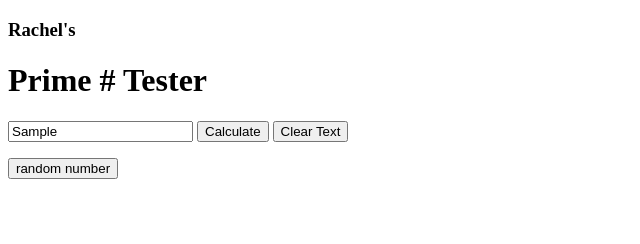
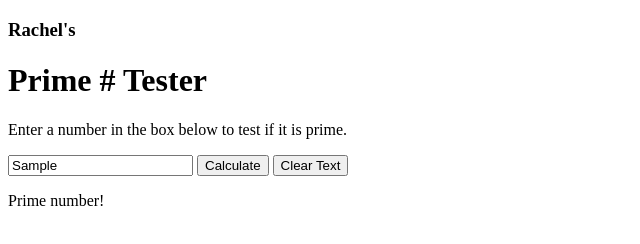
Before and after one commit to yakmonger/prime-tester, a plain HTML site: page index.html in a window 1280 px wide. Both pictures are taken after typing "Sample" into the empty fields and a click on the button "Calculate". Shown: the whole page, without its empty margins (0-640 px from the left). Drawn offline with Linux system fonts and the light colour scheme.

Commit message:
Update index.html

```diff
--- a/index.html
+++ b/index.html
@@ -3,13 +3,9 @@
 <body>
 <h3>Rachel's</h3>
 <h1>Prime # Tester</h1>
-
-<p id="d"></p>
-
+<p id="demo"></p>
 <input type="text" id="myText" value="">
-
-<button onclick="calcPrime()">Calculate</button>
-
+<button onclick="myFunction()">Calculate</button>
 <button onclick="clearFunction()">Clear Text</button>
 
 <p id="pr"></p>
@@ -18,10 +14,9 @@
 <script type="text/javascript">
 var i = 2;
 if (i < 5) {
-document.getElementById("d").innerHTML = "Enter a number in the box below to test if it is prime.";
+document.getElementById("demo").innerHTML = "Enter a number in the box below to test if it is prime.";
 }
-
-    function isPrime(n) {
+function isPrime(n) {
     var i;
     for (i = 2; i <= Math.sqrt(n); i++) {
         if (n % i == 0) {
@@ -31,9 +26,8 @@ document.getElementById("d").innerHTML = "Enter a number in the box below to tes
     return "Prime number!";
 
 }
-function calcPrime() {
- var x = document.getElementById("myText").value;
-}
+function myFunction() {
+  var x = document.getElementById("myText").value;
   var prime = isPrime(x);
   document.getElementById("pr").innerHTML = prime;
 }
@@ -41,18 +35,6 @@ function clearFunction() {
   document.getElementById("pr").innerHTML = " ";
 }
 
-
 </script>
-    <button onclick="document.getElementById('demo').innerHTML = getRndInteger(0,10)">random number</button>
-
-<p id="demo"></p>
-
-<script>
-function getRndInteger(min, max) {
-  return Math.floor(Math.random() * ((max + 1) - min)) + min;
-}
-</script>
-
-
 </html>
 <!DOCTYPE html>
```
